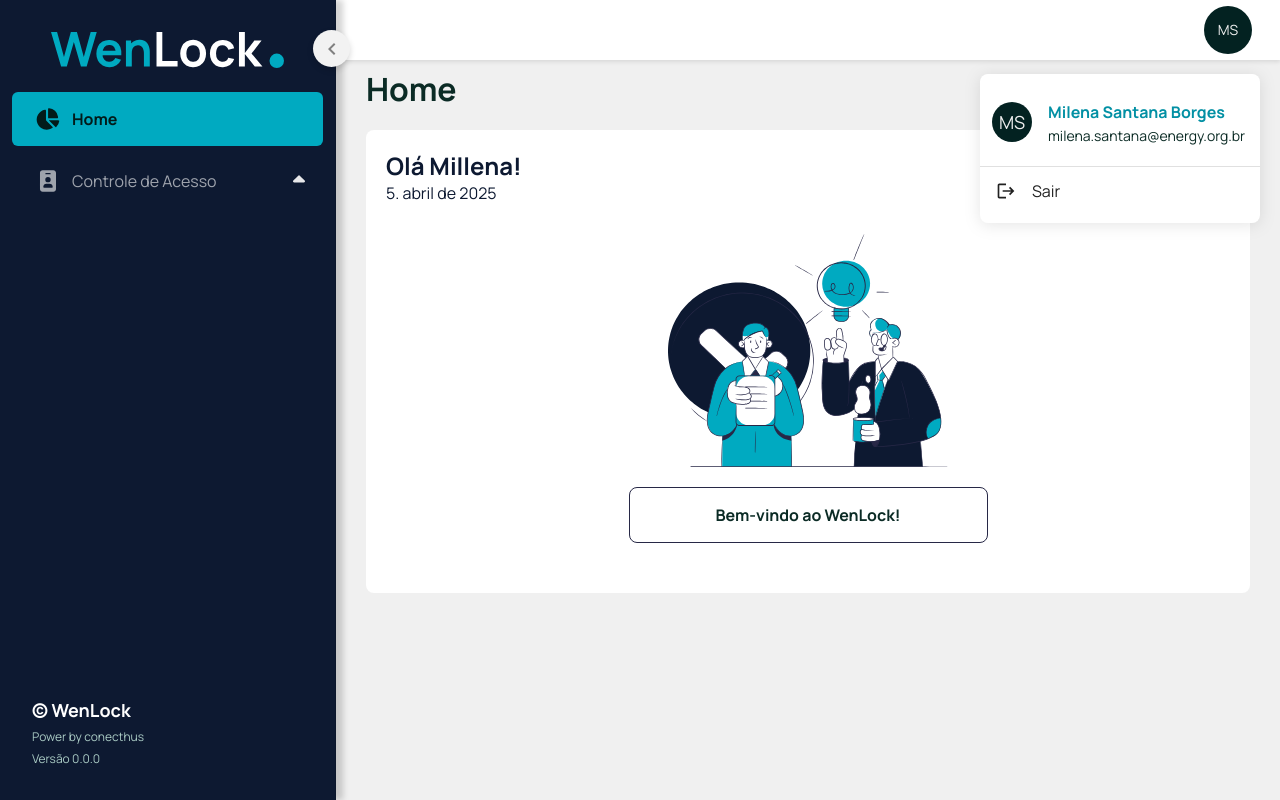
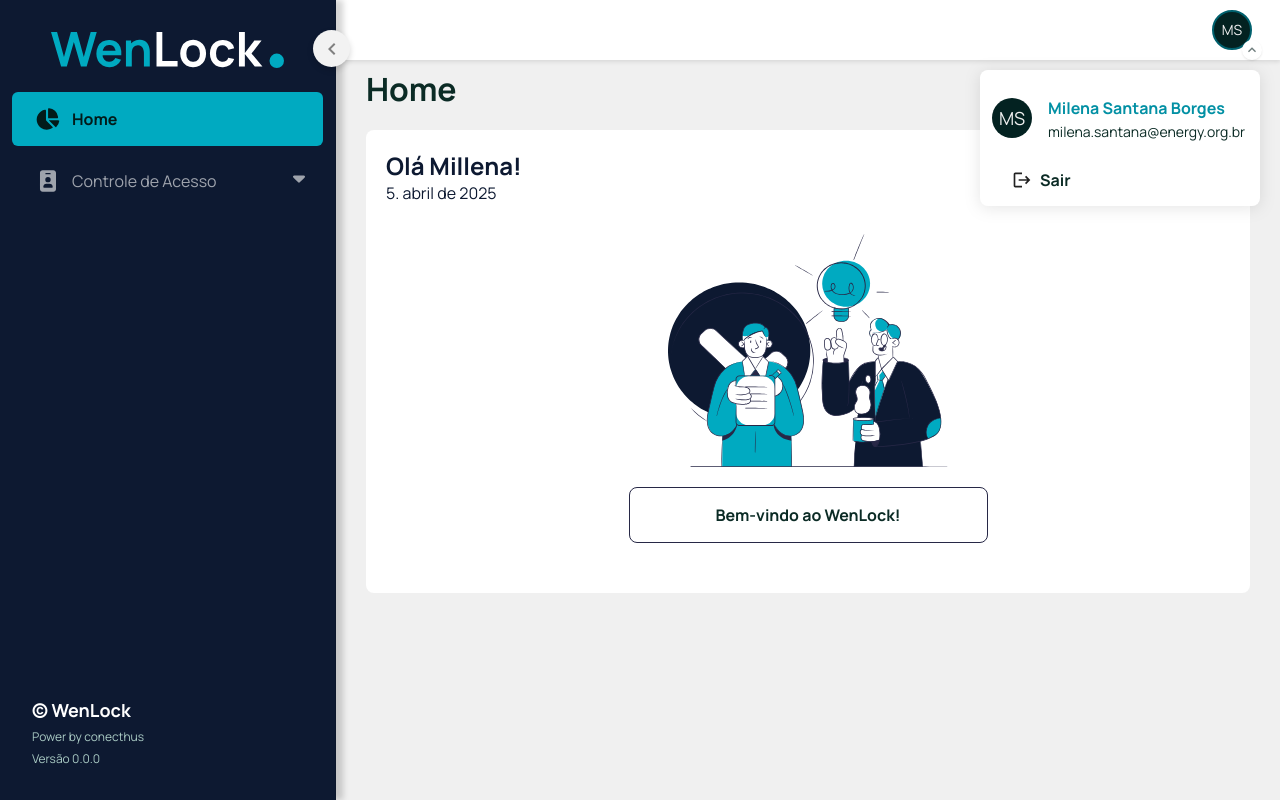
Before and after one commit to itseduardolima/wenlock, a React (Vite) app: page / in a window 1280 px wide. Both pictures are taken after a click on the button "MS". Built offline with nearby package versions, Linux system fonts and the light colour scheme; the HTML template or start-up script is replaced by a standard one.

Commit message:
style: updates in Avatar in sidebar

```diff
--- a/src/components/Header.tsx
+++ b/src/components/Header.tsx
@@ -1,24 +1,35 @@
-
-import type React from "react"
-import { useState } from "react"
-import { Avatar, IconButton, Menu, MenuItem, Typography, Box, Divider } from "@mui/material"
-import { Logout } from "@mui/icons-material"
-import "../styles/header.scss"
+import type React from "react";
+import { useState } from "react";
+import {
+  Avatar,
+  IconButton,
+  Menu,
+  MenuItem,
+  Typography,
+  Box,
+} from "@mui/material";
+import {
+  Logout,
+  KeyboardArrowUp,
+  KeyboardArrowDown,
+} from "@mui/icons-material";
+import "../styles/header.scss";
 
 const Header = () => {
-  const [anchorEl, setAnchorEl] = useState<null | HTMLElement>(null)
-  const open = Boolean(anchorEl)
+  const [anchorEl, setAnchorEl] = useState<null | HTMLElement>(null);
+  const open = Boolean(anchorEl);
 
   const handleClick = (event: React.MouseEvent<HTMLElement>) => {
-    setAnchorEl(event.currentTarget)
-  }
+    setAnchorEl(event.currentTarget);
+  };
 
   const handleClose = () => {
-    setAnchorEl(null)
-  }
+    setAnchorEl(null);
+  };
 
   return (
     <div className="header">
+      <div className="avatar-container">
         <IconButton
           className="avatar-button"
           onClick={handleClick}
@@ -29,15 +40,20 @@ const Header = () => {
           <Avatar
             alt="Milena Santana Borges"
             sx={{
-            width: 48,
-            height: 48,
+              width: 40,
+              height: 40,
               bgcolor: "#032221",
               fontSize: "14px",
+              border: "2px solid #00606D",
             }}
           >
             MS
           </Avatar>
         </IconButton>
+        <div className={`arrow-indicator ${open ? "open" : ""}`}>
+          {open ? <KeyboardArrowUp /> : <KeyboardArrowDown />}
+        </div>
+      </div>
 
       <Menu
         id="account-menu"
@@ -78,7 +94,10 @@ const Header = () => {
               MS
             </Avatar>
             <Box>
-              <Typography variant="subtitle1" sx={{ fontWeight: "bold", color: "#0290a4" }}>
+              <Typography
+                variant="subtitle1"
+                sx={{ fontWeight: "bold", color: "#0290a4" }}
+              >
                 Milena Santana Borges
               </Typography>
               <Typography variant="body2" sx={{ color: "#0B2B25" }}>
@@ -87,14 +106,19 @@ const Header = () => {
             </Box>
           </Box>
         </Box>
-        <Divider />
-        <MenuItem onClick={handleClose} sx={{ py: 1.5 }}>
-          <Logout fontSize="small" sx={{ mr: 2 }} />
-          Sair
+
+        <MenuItem
+          onClick={handleClose}
+          className="logout-button"
+          sx={{mx: 2, borderRadius: "6px"}}
+
+        >
+          <Logout fontSize="small" sx={{ mr: 1 }} />
+          <span className="logout-text">Sair</span>
         </MenuItem>
       </Menu>
     </div>
-  )
-}
+  );
+};
 
-export default Header
+export default Header;
--- a/src/components/Sidebar.tsx
+++ b/src/components/Sidebar.tsx
@@ -11,7 +11,7 @@ import {
   styled,
   IconButton,
 } from "@mui/material";
-import { ChevronLeft, ChevronRight } from "@mui/icons-material";
+import { KeyboardArrowLeft, KeyboardArrowRight } from "@mui/icons-material";
 import { Link } from "react-router-dom";
 import "../styles/sidebar.scss";
 import Logo from "../assets/images/logo.svg";
@@ -177,7 +177,7 @@ const Sidebar = () => {
               />
               {open && (
                 <span className="expand-icon">
-                  {accessControlOpen ? <ExpandLessIcon /> : <ExpandMoreIcon />}
+                  {accessControlOpen ? <ExpandMoreIcon /> : <ExpandLessIcon />}
                 </span>
               )}
             </ListItemButton>
@@ -244,7 +244,7 @@ const Sidebar = () => {
           <div className="footer-text">
             {open ? (
               <>
-                <span className="name" >© WenLock</span>
+                <span className="name">© WenLock</span>
                 <span className="version">Power by conecthus</span>
                 <span className="version">Versão 0.0.0</span>
               </>
@@ -282,7 +282,7 @@ const Sidebar = () => {
           },
         }}
       >
-        {open ? <ChevronLeft /> : <ChevronRight />}
+        {open ? <KeyboardArrowLeft /> : <KeyboardArrowRight />}
       </IconButton>
     </div>
   );
--- a/src/styles/header.scss
+++ b/src/styles/header.scss
@@ -7,6 +7,9 @@
   padding: 0 20px;
   box-shadow: 0 2px 4px rgba(0, 0, 0, 0.1);
 
+  .avatar-container {
+    position: relative;
+
     .avatar-button {
       cursor: pointer;
 
@@ -14,8 +17,44 @@
         background-color: rgba(0, 0, 0, 0.04);
       }
     }
+
+    .arrow-indicator {
+      position: absolute;
+      bottom: -2px;
+      right: -2px;
+      background-color: white;
+      border-radius: 50%;
+      width: 20px;
+      height: 20px;
+      display: flex;
+      align-items: center;
+      justify-content: center;
+      box-shadow: 0 1px 2px rgba(0, 0, 0, 0.1);
+
+      svg {
+        font-size: 16px;
+        color: var(--color-navy);
       }
 
+      &.open {
+        svg {
+          color: var(--cinza-6f7d7d);
+        }
+      }
+    }
+  }
+}
+
+.logout-button {
+  &:hover {
+    background-color: rgba(2, 144, 164, 0.18) !important;
+  }
+}
+
+.logout-text {
+  font-weight: 700;
+  color: var(--verde-escuro-3-0b2b25);
+}
 
 @media (min-width: 1728px) {
   .header {
```
Lines whose indentation alone changed are shown as unchanged.
